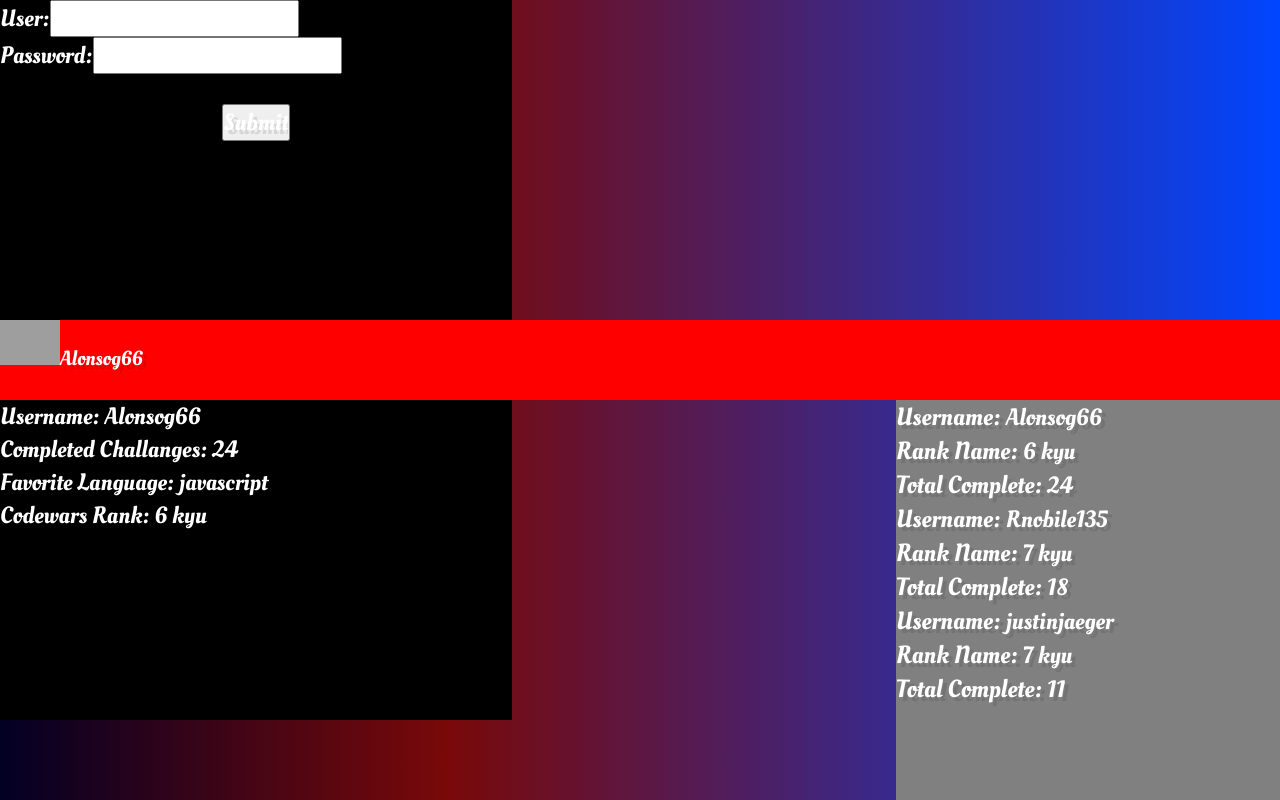
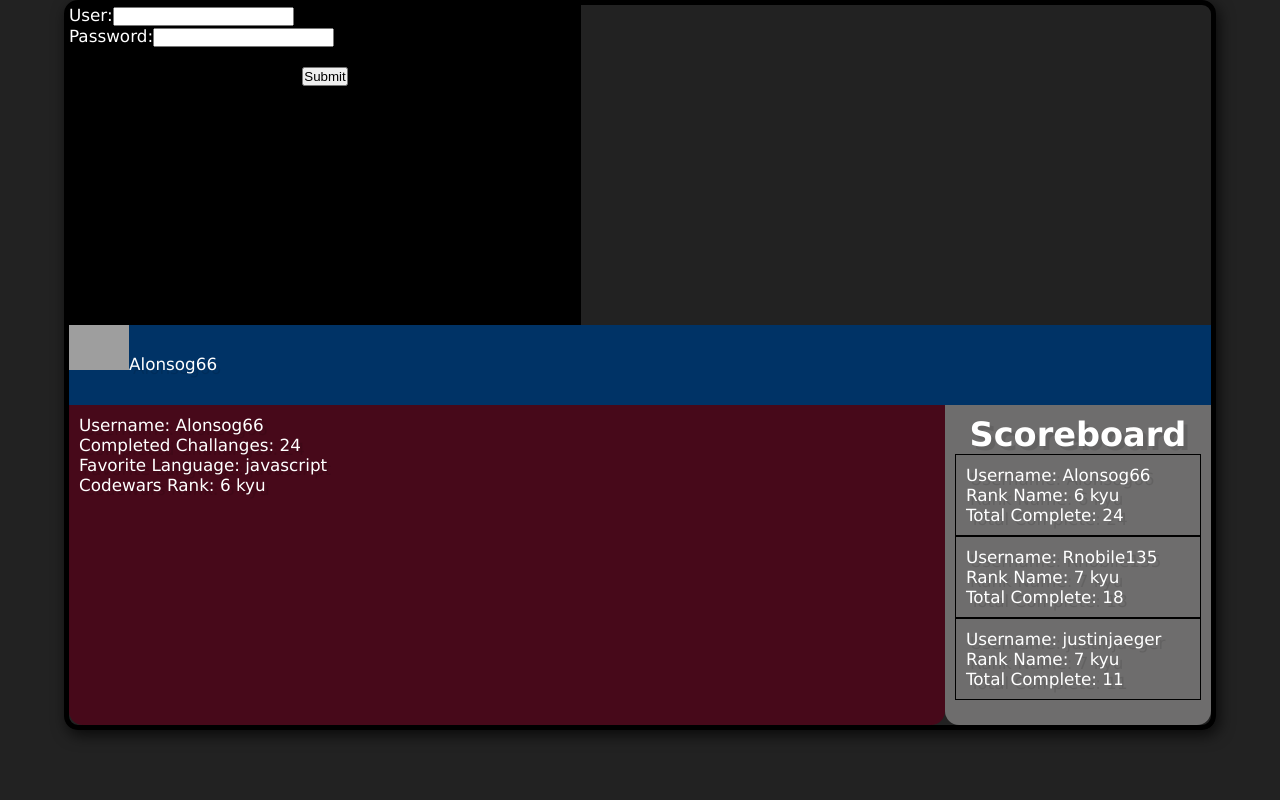
Before and after one commit to JTrap-LLC/cs-wars, a React app: page / in a window 1280 px wide. Shown: the top 800 px of the page. Built offline with nearby package versions, Linux system fonts and the light colour scheme; no server answers; grey boxes are pictures that could not be loaded.

Commit message:
Update css

```diff
--- a/client/components/ScoreBoard.js
+++ b/client/components/ScoreBoard.js
@@ -99,7 +99,16 @@ const ScoreBoard = (props) => {
       />
     );
   });
-  return <div id='score-board'>{playerlist}</div>;
+
+  return (
+    <div id='score-board'>
+      <div id='scoreboard-title'>
+        <h1>Scoreboard</h1>
+      </div>
+      {playerlist}
+    </div>
+  )
+
 };
 
 export default ScoreBoard;
--- a/client/styles.scss
+++ b/client/styles.scss
@@ -2,20 +2,30 @@
   margin: 0;
   padding: 0;
   box-sizing: border-box;
-  font-family: 'Oleo Script', Helvetica, sans-serif;
+}
+
+body {
+  background: #222222;
+
+  font-family: Verdana, Geneva, sans-serif;
   font-size: 105%;
   color: white;
   text-shadow: 4px 4px 0px rgba(0, 0, 0, 0.1);
 }
 
-body {
-  background: rgb(2, 0, 36);
-  background: linear-gradient(
-    90deg,
-    rgba(2, 0, 36, 1) 0%,
-    rgba(121, 9, 9, 1) 35%,
-    rgba(0, 69, 255, 1) 100%
-  );
+#App {
+  width: 90%;
+  margin: 0 auto;
+  display: flex;
+  flex-direction: column;
+  justify-content: center;
+  border: 5px solid black;
+  border-radius: 14px;
+  box-shadow: 3px 5px 15px 0px rgba(0,0,0,0.72);
+}
+
+ul {
+  list-style: none;
 }
 
 #login-container {
@@ -25,25 +35,39 @@ body {
 }
 
 #nav {
-  width: 100vw;
+  width: 100%;
   height: 10vh;
-  background-color: red;
+  background-color: #003366;
 }
 
 #main-container {
   display: flex;
-
-  justify-content: space-between;
+  justify-content: space-around;
+  width: 100%;
 }
 
 #user-info {
-  background-color: black;
-  width: 40vw;
+  background-color: rgb(71, 9, 26);
+  width: 100%;
   height: 40vh;
+  border-radius: 0px 0px 14px 14px;
+  padding: 10px;
 }
 
 #score-board {
-  background-color: grey;
-  width: 30vw;
-  height: 80vh;
+  background-color: rgb(110, 109, 109);
+  width: 30%;
+  height: 40vh;
+  border-radius: 0px 0px 14px 14px;
+  padding: 10px;
 }
+
+#scoreboard-title {
+  text-align: center;
+}
+
+.player {
+  padding: 3px;
+  border: 1px solid black;
+  padding: 10px;
+}
```
